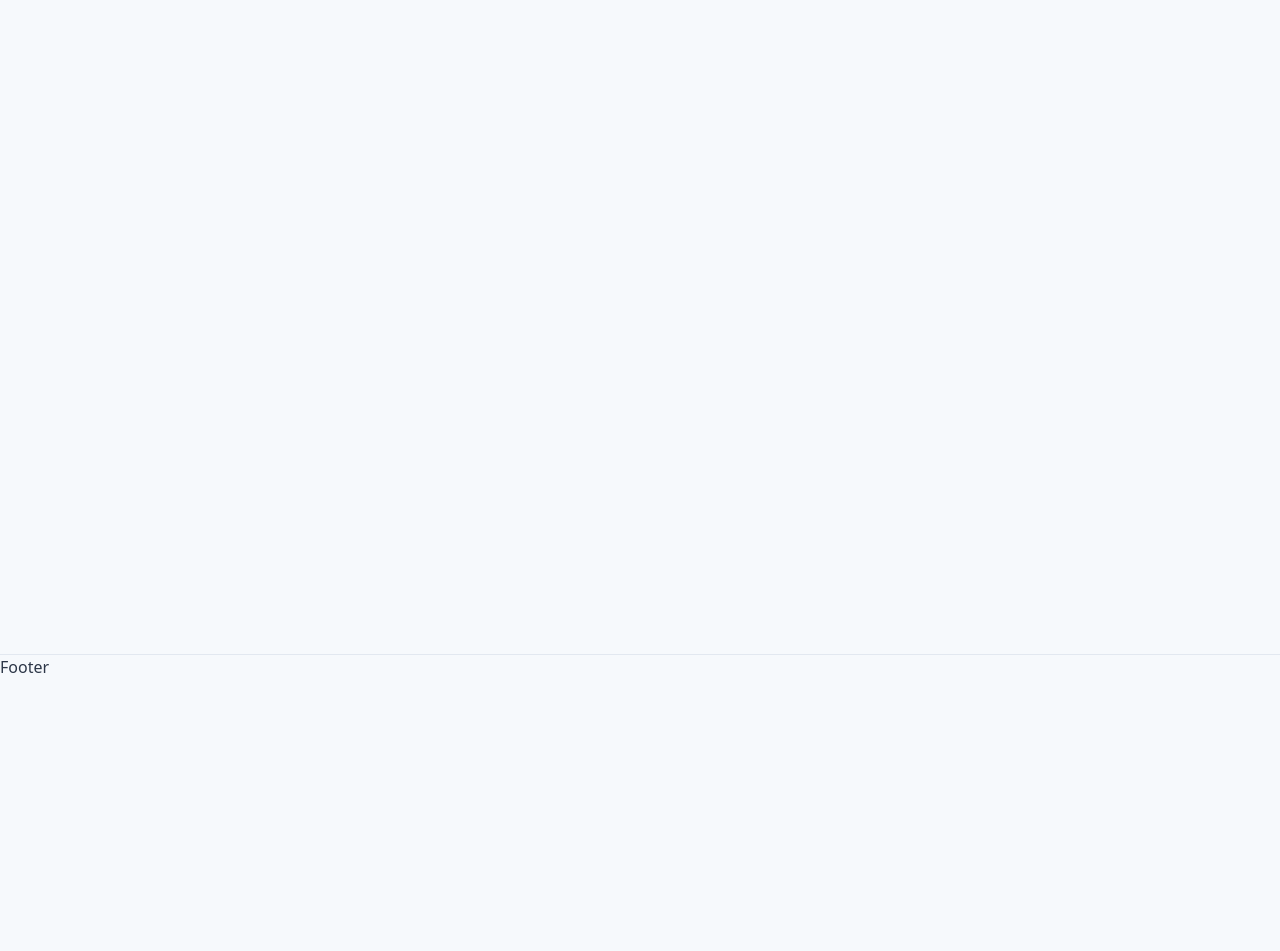
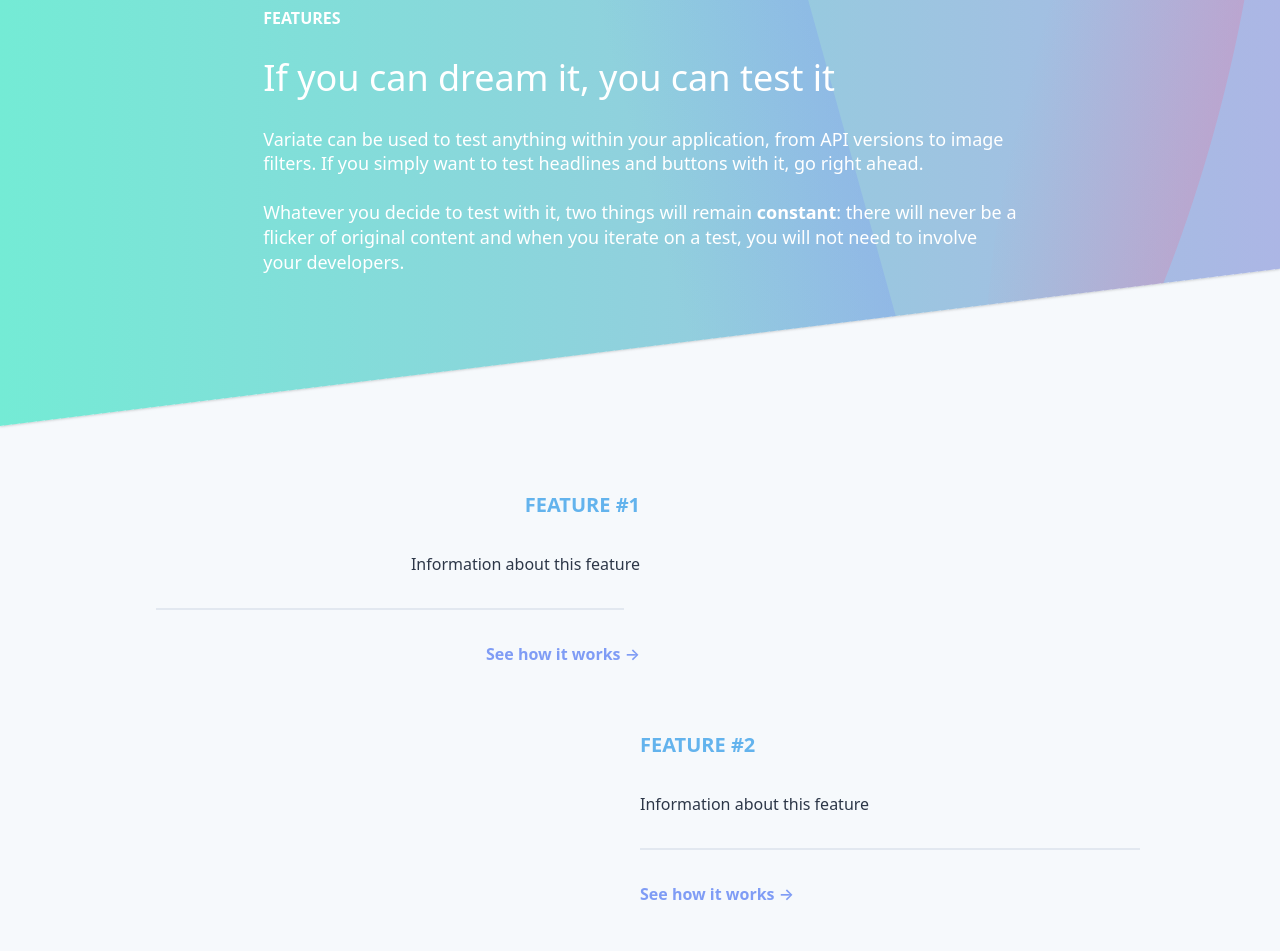
Before and after one commit to alhankeser/variate-vue-demo-issues, a Vue app: page /features in a window 1280 px wide. Shown: the part 121-1072 px from the top of the page. Before the commit the page ends 800 px from the top, so only its background shows below. Built offline with nearby package versions, Linux system fonts and the light colour scheme.

Commit message:
Finish Home, start Features

```diff
--- a/src/components/Navigation.vue
+++ b/src/components/Navigation.vue
@@ -33,7 +33,7 @@
 
 <script>
 export default {
-    name: 'Navigation',
+    name: 'navigation',
     data() {
         return {
             linksLeft: [
--- a/src/sections/GlobalFooter.vue
+++ b/src/sections/GlobalFooter.vue
@@ -1,14 +1,75 @@
 <template>
-    <footer>
-        <hr />
-        <div class="container">
-            Footer
-        </div>
+    <footer class="globalFooter">
+        <hr/>
+        <section>
+             <div class="container">
+                <div class="content">
+                    <div class="column">
+                        <div class="headline">Navigation</div>
+                        <div v-for="link in linksLeft" :key="link.$index" class="item">
+                            <router-link :to="link.to">{{ link.label }}</router-link>
+                        </div>
+                    </div>
+                    <div class="column">
+                        <div class="headline">Account</div>
+                        <div v-for="link in linksRight" :key="link.$index" class="item">
+                            <router-link :to="link.to">{{ link.label }}</router-link>
+                        </div>
+                    </div>
+                    <div class="column">
+                        <div class="item">&#9400; Variate</div>
+                    </div>
+                </div>
+            </div>
+        </section>
     </footer>
 </template>
 
 <script>
     export default {
-        name: 'global-footer'
+        name: 'global-footer',
+        data() {
+            return {
+                linksLeft: [
+                    {to: 'features', label: 'Features'},
+                    {to: 'pricing', label: 'Pricing'},
+                    {to: 'company', label: 'Company'},
+                    {to: 'docs', label: 'Docs'},
+                ],
+                linksRight: [
+                    {to: 'login', label: 'Log In'}
+                ],
+                mobileNavOpen: false
+            }
+        },
+        computed: {
+            showMobileNav() {
+                return {
+                    'absolute': this.mobileNavOpen,
+                    'hidden': !this.mobileNavOpen
+                }
+            }
+        }
     }
 </script>
+
+<style>
+    .globalFooter {
+        @apply mt-32
+    }
+    .globalFooter hr {
+        @apply border-t-2
+    }
+    .globalFooter .content {
+        @apply py-16 flex flex-wrap text-gray-500
+    }
+    .globalFooter .headline {
+        @apply font-semibold uppercase
+    }
+    .globalFooter .column > * {
+        @apply mb-4
+    }
+    .globalFooter .column {
+        @apply text-left m-8
+    }
+</style>
--- a/src/views/Features.vue
+++ b/src/views/Features.vue
@@ -1,6 +1,47 @@
 <template>
-    <div>
-    </div>
+    <main>
+        <header>
+            <div class="heroBackground features">
+                <span></span>
+                <span></span>
+                <span></span>
+            </div>
+            <section>
+                <div class="container">
+                    <div class="text-content">
+                        <div class="font-semibold uppercase">Features</div>
+                        <h1>If you can dream it, you can test it</h1>
+                        <p>Variate can be used to test anything within your application,
+                            from API versions to image filters. If you simply want to
+                            test headlines and buttons with it, go right ahead.
+                        </p>
+                        <p>Whatever you decide to test with it, two things will remain <strong>constant</strong>:</strong> there will never be a flicker of original content and when you iterate on a test, you will not need to involve your developers.
+                        </p>
+                    </div>
+                </div>
+            </section>
+        </header>
+        <section>
+            <div class="container">
+                <div class="side-text left">
+                    <h2>Feature #1</h2>
+                    <p>Information about this feature</p>
+                    <hr>
+                    <div class="action">
+                        <router-link to="docs">See how it works &rarr;</router-link>
+                    </div>
+                </div>
+                <div class="side-text right">
+                    <h2>Feature #2</h2>
+                    <p>Information about this feature</p>
+                    <hr>
+                    <div class="action">
+                        <router-link to="docs">See how it works &rarr;</router-link>
+                    </div>
+                </div>
+            </div>
+        </section>
+    </main>
 </template>
 
 <script>
@@ -9,3 +50,32 @@
     name: 'features',
 }
 </script>
+
+<style>
+    .heroBackground.features {
+        background: linear-gradient(to right, #74ebd5, #acb6e5);
+        transform: skewY(-7deg);
+        transform-origin: 0;
+    }
+    .heroBackground.features span:nth-child(1) {
+        width: 200px;
+        top: -31px;
+        left: 50%;
+        background: linear-gradient(to right, transparent, #6a82fb);
+        height: 140%;
+        position: absolute;
+        opacity: .2;
+        transform: rotate(-15deg);
+    }
+    .heroBackground.features span:nth-child(2) {
+        width: 200px;
+        height: 140%;
+        top: -31px;
+        left: 80%;
+        background: linear-gradient(to right, transparent, #fc5c7d);
+        position: absolute;
+        opacity: .2;
+        transform: rotate(15deg);
+        border-radius: 50%;
+    }
+</style>
--- a/src/views/Home.vue
+++ b/src/views/Home.vue
@@ -1,7 +1,7 @@
 <template>
     <main>
         <header>
-            <div class="heroBackground-1">
+            <div class="heroBackground home">
                 <span></span>
                 <span></span>
                 <span></span>
@@ -11,7 +11,7 @@
                     <div class="text-content with-image">
                         <h1>The developer-friendly A/B testing tool</h1>
                         <p>Variate makes it super easy for developers to enable components for A/B testing in Vuejs and React applications.</p> <p>Get started in less than 5 minutes:</p>
-                        <div class="mb-8 flex flex-col items-start lg:flex-row lg:items-center">
+                        <div class="home-actions">
                             <pre>npm install variate-vue</pre>
                             <span class="m-1"> OR </span>
                             <pre>npm install variate-react</pre>
@@ -53,32 +53,49 @@
 
 <style>
    /* Section Side Text */
-   section .side-text {
-       @apply text-center w-2/3 mx-auto mt-16
+    .side-text {
+       @apply text-center mx-auto mt-16
     }
-   section .side-text h2 {
+    .side-text h2 {
         @apply text-xl uppercase font-semibold text-blue-400
     }
-   section .side-text > * {
+    .side-text > * {
         @apply mb-8
     }
-   section .side-text .action a {
+    .side-text .action a {
         @apply text-indigo-400 font-semibold
     }
-   section .side-text hr {
+    .side-text hr {
         @apply border-t-2
     }
+    @screen sm {
+        .side-text {
+            @apply w-4/5
+        }
+    }
     @screen md {
-        section .side-text.left {
-            @apply text-right w-1/2 ml-0 pl-1
+        .side-text {
+            @apply w-1/2
         }
-        section .side-text.left hr {
+        .side-text.left {
+            @apply text-right ml-0 pl-1
+        }
+        .side-text.left hr {
             @apply ml-4
+        }
+        .side-text.right {
+            @apply text-left ml-auto mr-0 pr-1
+        }
+        .side-text.left hr {
+            @apply mr-4
         }
     }
     @screen lg {
-        section .side-text.left {
+        .side-text.left {
             @apply pl-32
+        }
+        .side-text.right {
+            @apply pr-32
         }
     }
 
@@ -99,20 +116,43 @@
     main header section {
         @apply py-32 relative;
     }
+    main header .text-content {
+        @apply text-center
+    }
+    .home-actions {
+        @apply mb-8 flex flex-col items-center
+    }
     @screen md {
+        .home-actions {
+            @apply items-start
+        }
+        main header .text-content {
+            @apply text-left mx-auto
+        }
         main header .text-content.with-image {
             max-width: 60%;
+            @apply ml-0
+        }
+    }
+    @screen lg {
+        main header .text-content {
+            max-width: 60%;
+        }
+        .home-actions {
+            @apply flex-row items-center
         }
     }
 
     /* Hero Background */
-    .heroBackground-1 {
+    .heroBackground {
         @apply w-full h-full overflow-hidden block absolute shadow;
+    }
+    .heroBackground.home {
         background: linear-gradient(to right, #fc5c7d, #6a82fb);
         transform: skewY(-9deg);
         transform-origin: 0;
     }
-    .heroBackground-1 span:nth-child(1) {
+    .heroBackground.home span:nth-child(1) {
         width: 200px;
         top: -31px;
         left: 50%;
@@ -122,7 +162,7 @@
         opacity: .2;
         transform: rotate(-15deg);
     }
-    .heroBackground-1 span:nth-child(2) {
+    .heroBackground.home span:nth-child(2) {
         width: 200px;
         height: 140%;
         top: -31px;
@@ -133,7 +173,7 @@
         transform: rotate(15deg);
         border-radius: 50%;
     }
-    .heroBackground-1 span:nth-child(3) {
+    .heroBackground.home span:nth-child(3) {
         width: 600px;
         height: 200px;
         bottom: -22%;
@@ -146,15 +186,16 @@
 
     /* Section Imagery */
     .imagery {
-       @apply relative w-full px-16 z-20 -mt-8
+       @apply relative w-full z-20 -mt-8
     }
     .imagery img:nth-child(1){
+        transition: 0.2s;
         transform: rotate(12deg);
         margin-left: -30px;
     }
     .imagery img:nth-child(2){
+        transition: 0.5s;
         transform: rotate(-6deg);
-        margin-top: -200px;
         margin-left: 20px;
     }
     .imagery img {
@@ -162,8 +203,10 @@
     }
     @screen sm {
         .imagery {
-            max-width: 100%;
-            @apply mx-auto;
+            @apply mx-auto px-16 w-4/5;
+        }
+        .imagery img:nth-child(2){
+            margin-top: -100px;
         }
     }
     @screen md {
```
Lines whose indentation alone changed are shown as unchanged.
